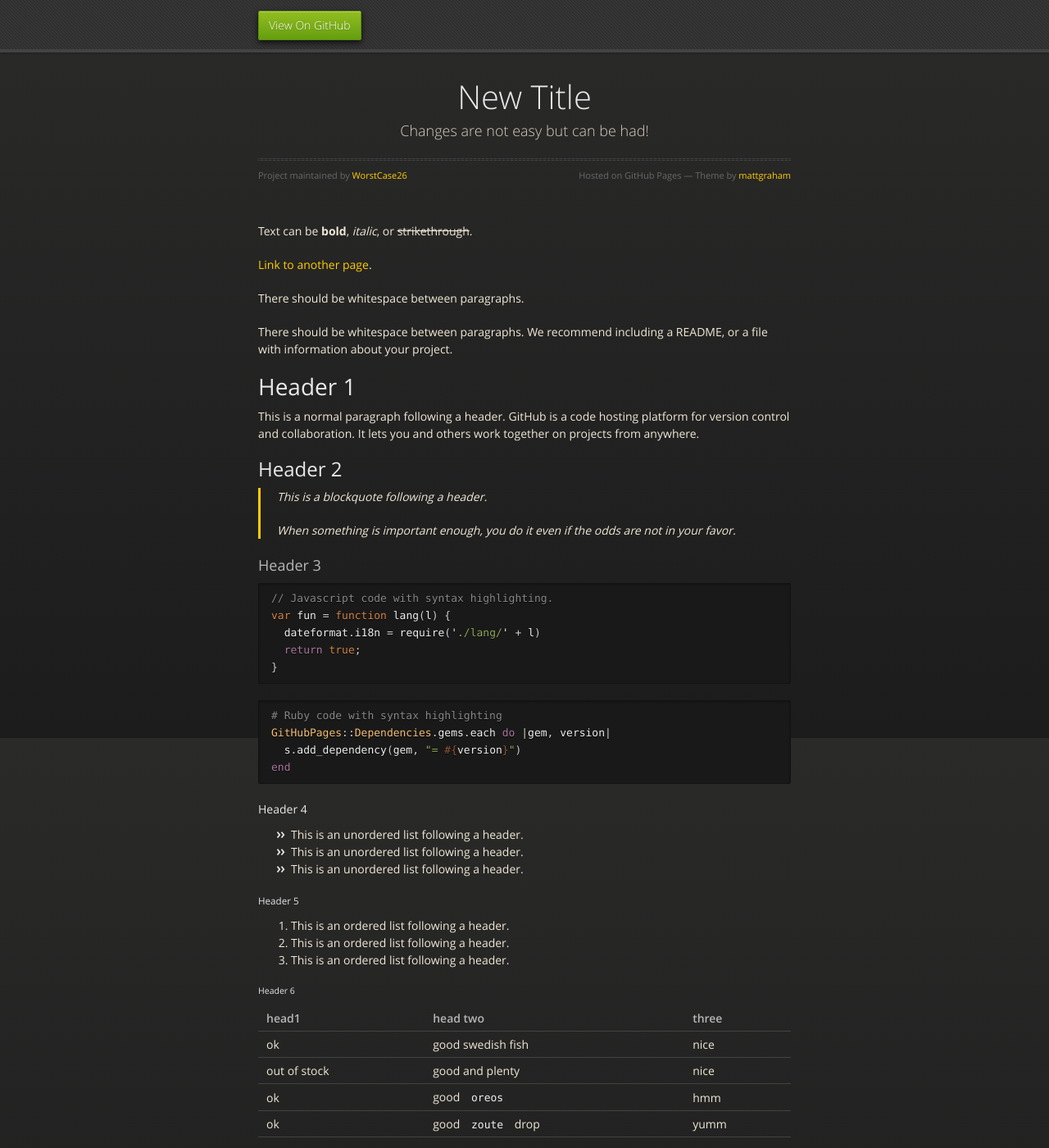
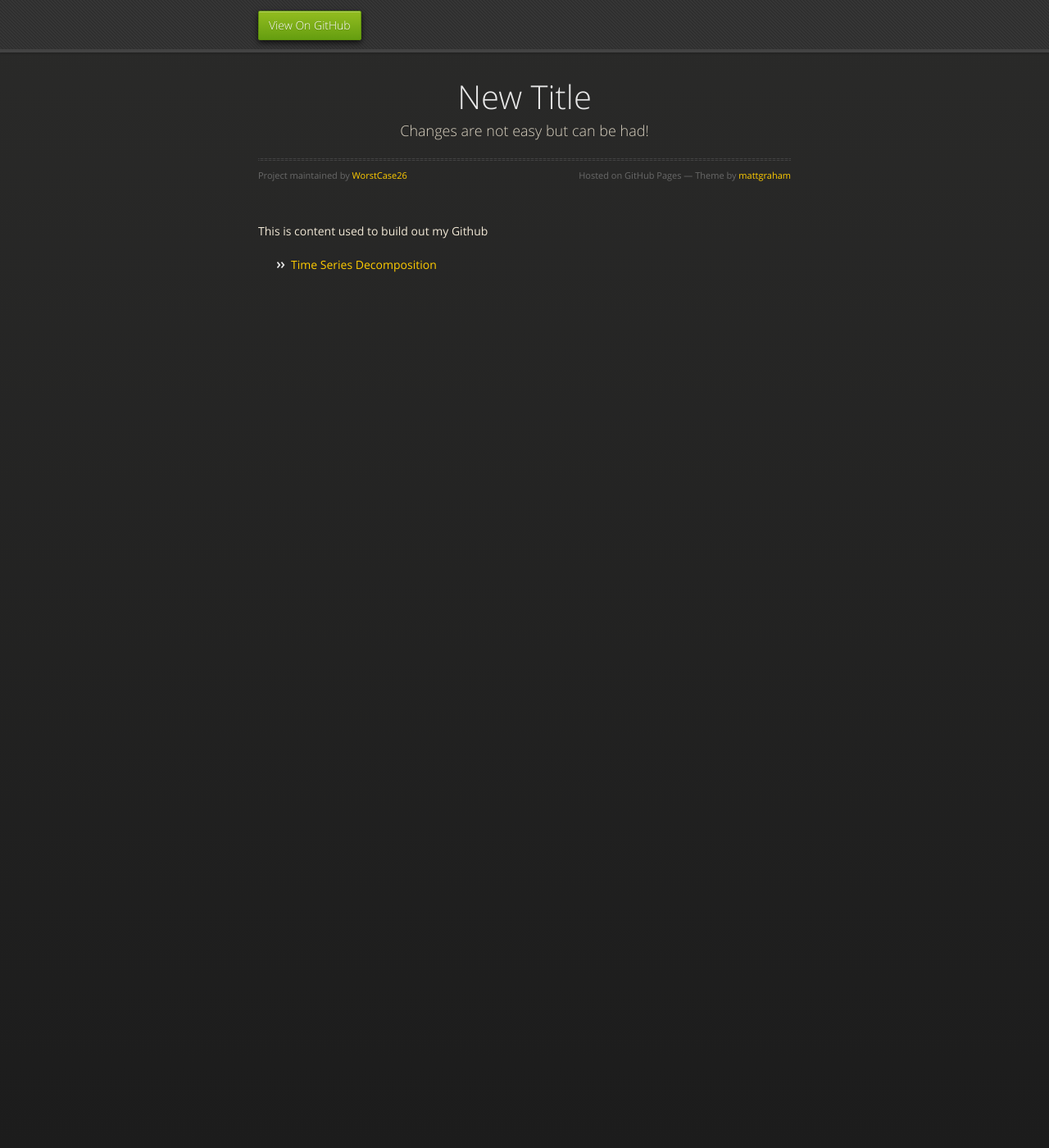
Before and after one commit to WorstCase26/WorstCase26.github.io, a Jekyll site: the page built from index.md, in a window 1280 px wide and 1400 px high. Shown: the whole window at 82% size. Built offline with Jekyll 4.4.1, drawn with Linux system fonts in a browser that asks for light colours; our own code applies the rules of GitHub Pages for plain Markdown files; some of the changed text lies outside the part shown.

Commit message:
Update index.md

````diff
--- a/index.md
+++ b/index.md
@@ -3,122 +3,6 @@
 description: Changes are not easy but can be had!
 ---
 
-Text can be **bold**, _italic_, or ~~strikethrough~~.
+This is content used to build out my Github
 
-[Link to another page](./another-page.html).
-
-There should be whitespace between paragraphs.
-
-There should be whitespace between paragraphs. We recommend including a README, or a file with information about your project.
-
-# Header 1
-
-This is a normal paragraph following a header. GitHub is a code hosting platform for version control and collaboration. It lets you and others work together on projects from anywhere.
-
-## Header 2
-
-> This is a blockquote following a header.
->
-> When something is important enough, you do it even if the odds are not in your favor.
-
-### Header 3
-
-```js
-// Javascript code with syntax highlighting.
-var fun = function lang(l) {
-  dateformat.i18n = require('./lang/' + l)
-  return true;
-}
-```
-
-```ruby
-# Ruby code with syntax highlighting
-GitHubPages::Dependencies.gems.each do |gem, version|
-  s.add_dependency(gem, "= #{version}")
-end
-```
-
-#### Header 4
-
-*   This is an unordered list following a header.
-*   This is an unordered list following a header.
-*   This is an unordered list following a header.
-
-##### Header 5
-
-1.  This is an ordered list following a header.
-2.  This is an ordered list following a header.
-3.  This is an ordered list following a header.
-
-###### Header 6
-
-| head1        | head two          | three |
-|:-------------|:------------------|:------|
-| ok           | good swedish fish | nice  |
-| out of stock | good and plenty   | nice  |
-| ok           | good `oreos`      | hmm   |
-| ok           | good `zoute` drop | yumm  |
-
-### There's a horizontal rule below this.
-
-* * *
-
-### Here is an unordered list:
-
-*   Item foo
-*   Item bar
-*   Item baz
-*   Item zip
-
-### And an ordered list:
-
-1.  Item one
-1.  Item two
-1.  Item three
-1.  Item four
-
-### And a nested list:
-
-- level 1 item
-  - level 2 item
-  - level 2 item
-    - level 3 item
-    - level 3 item
-- level 1 item
-  - level 2 item
-  - level 2 item
-  - level 2 item
-- level 1 item
-  - level 2 item
-  - level 2 item
-- level 1 item
-
-### Small image
-
-![Octocat](https://github.githubassets.com/images/icons/emoji/octocat.png)
-
-### Large image
-
-![Branching](https://guides.github.com/activities/hello-world/branching.png)
-
-
-### Definition lists can be used with HTML syntax.
-
-<dl>
-<dt>Name</dt>
-<dd>Godzilla</dd>
-<dt>Born</dt>
-<dd>1952</dd>
-<dt>Birthplace</dt>
-<dd>Japan</dd>
-<dt>Color</dt>
-<dd>Green</dd>
-</dl>
-
-```
-Long, single-line code blocks should not wrap. They should horizontally scroll if they are too long. This line should be long enough to demonstrate this.
-```
-
-```
-The final element.
-```
+- [Time Series Decomposition](/TimeSeries/index.md)
````
